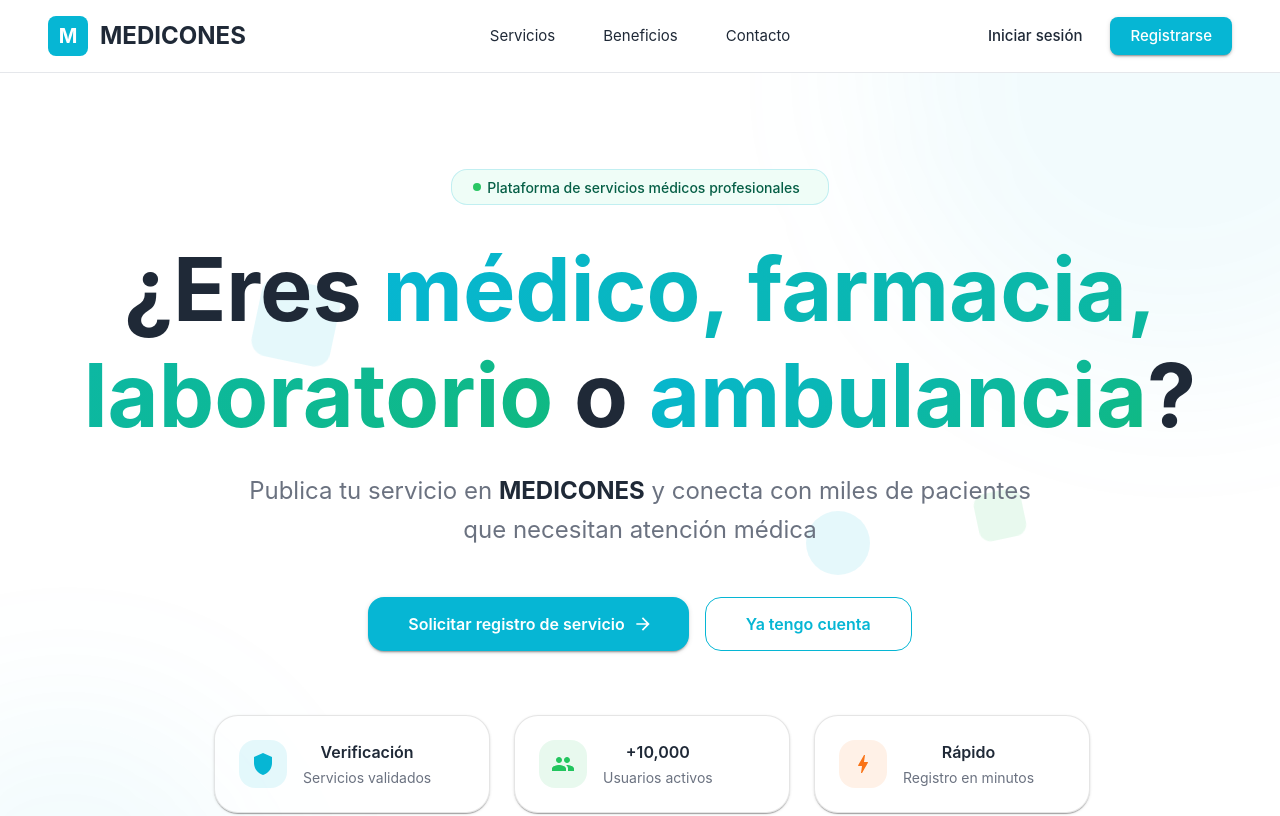
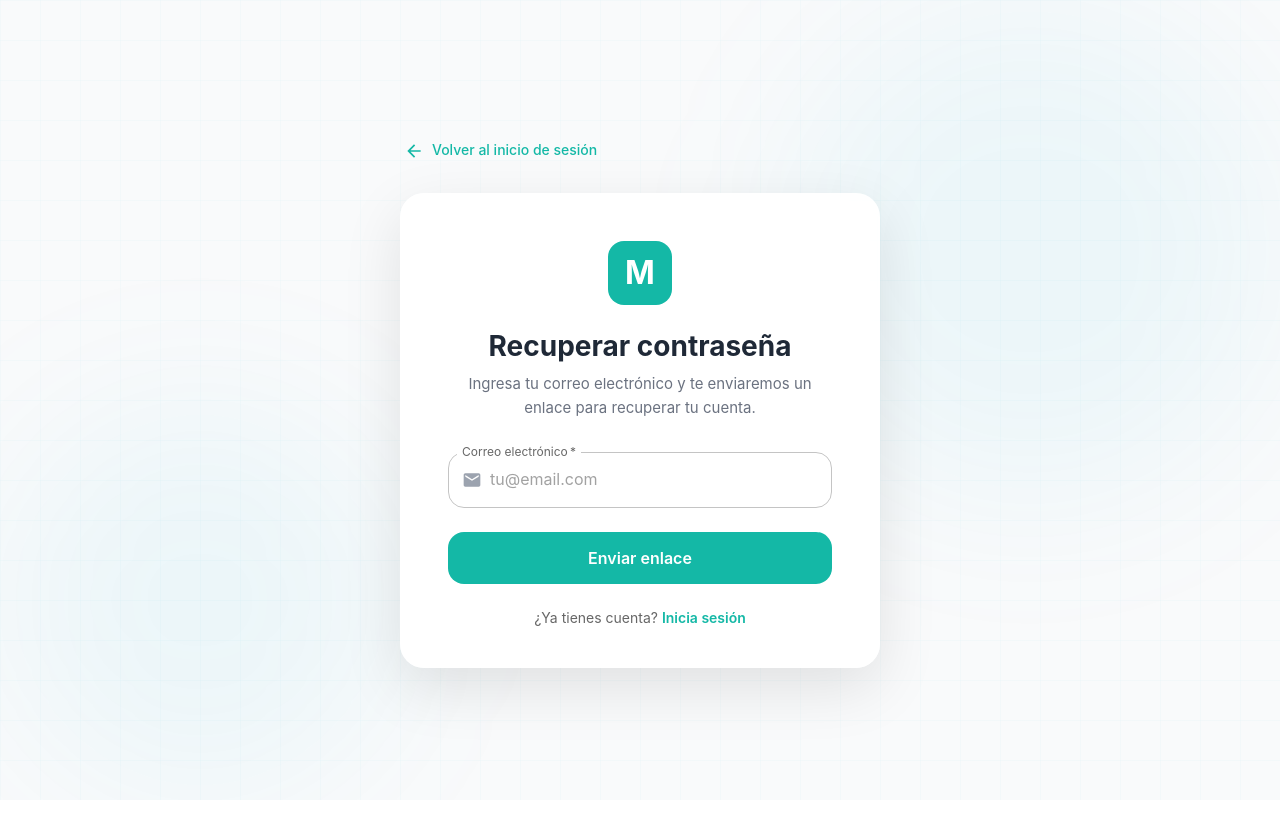
Before and after one commit to MediConnet/MediConnet, a React (Vite) app: page /forgot-password in a window 1280 px wide. Before the commit this address led to /home. Shown: the top 816 px of the page. Built offline with nearby package versions, Linux system fonts and the light colour scheme.

Commit message:
feat(password-recovery): implementar formulario/pantalla de recuperación de contraseña

```diff
--- a/src/app/router/AppRouter.tsx
+++ b/src/app/router/AppRouter.tsx
@@ -46,6 +46,7 @@ import { LaboratoryDashboardPage } from "../../features/laboratories/presentatio
 
 // Pages - Insumos & Checkout & Search
 import { AmbulanceAdsPage } from "../../features/ambulance-panel/presentation/pages/AmbulanceAdsPage";
+import { ForgotPasswordPage } from "../../features/auth/presentation/pages/ForgotPasswordPage";
 import { CheckoutPage } from "../../features/booking/presentation/pages/CheckoutPage";
 import { PharmacyAdsPage } from "../../features/pharmacy-panel/presentation/pages/PharmacyAdsPage";
 import { PharmacyReviewsPage } from "../../features/pharmacy-panel/presentation/pages/PharmacyReviewsPage";
@@ -63,6 +64,7 @@ export const AppRouter = () => {
         <Route element={<AuthLayout />}>
           <Route path="/login" element={<LoginPage />} />
           <Route path="/register" element={<RegisterPage />} />
+          <Route path="/forgot-password" element={<ForgotPasswordPage />} />
         </Route>
 
         {/* --- Rutas públicas con Layout Principal --- */}
--- a/src/features/auth/presentation/pages/ForgotPasswordPage.tsx
+++ b/src/features/auth/presentation/pages/ForgotPasswordPage.tsx
@@ -1,34 +1,40 @@
-import { useState } from 'react';
-import { useNavigate } from 'react-router-dom';
+import {
+  ArrowBack,
+  CheckCircleOutline,
+  Email as EmailIcon,
+} from "@mui/icons-material";
 import {
   Box,
+  Button,
   Card,
   CardContent,
-  TextField,
-  Button,
-  Typography,
+  CircularProgress,
   InputAdornment,
   Link,
-  Alert,
-} from '@mui/material';
-import { Email as EmailIcon, ArrowBack } from '@mui/icons-material';
-import { useSendResetPassword } from '../hooks/useSendResetPassword';
-import { ROUTES } from '../../../../app/config/constants';
+  TextField,
+  Typography,
+} from "@mui/material";
+import { useState } from "react";
+import { Link as RouterLink, useNavigate } from "react-router-dom";
+import { ROUTES } from "../../../../app/config/constants";
+import { useSendResetPassword } from "../hooks/useSendResetPassword";
 
 export const ForgotPasswordPage = () => {
   const navigate = useNavigate();
-  const [email, setEmail] = useState('');
-  const [error, setError] = useState('');
+  const [email, setEmail] = useState("");
+  const [error, setError] = useState("");
   const [success, setSuccess] = useState(false);
+
+  // Hook de Clean Architecture
   const sendResetPassword = useSendResetPassword();
 
   const handleSubmit = async (e: React.FormEvent) => {
     e.preventDefault();
-    setError('');
+    setError("");
     setSuccess(false);
 
     if (!email) {
-      setError('Por favor ingresa tu correo electrónico');
+      setError("Por favor ingresa tu correo electrónico");
       return;
     }
 
@@ -40,147 +46,283 @@ export const ForgotPasswordPage = () => {
         setError(response.message);
       }
     } catch (err) {
-      setError('Ocurrió un error al enviar el enlace. Por favor intenta nuevamente.');
+      setError("Ocurrió un error al enviar el enlace. Intenta nuevamente.");
     }
   };
 
   return (
     <Box
       sx={{
-        minHeight: '100vh',
-        width: '100vw',
-        display: 'flex',
-        alignItems: 'center',
-        justifyContent: 'center',
-        backgroundColor: '#f0f9ff',
-        position: 'relative',
-        overflow: 'hidden',
-        m: 0,
+        minHeight: "100vh",
+        display: "flex",
+        alignItems: "center",
+        justifyContent: "center",
         p: 2,
+        position: "relative",
+        overflow: "hidden",
+        backgroundColor: "#f9fafb",
       }}
     >
-      <Card
+      {/* --- EFECTOS DE FONDO (Igual que Login) --- */}
+      <Box
         sx={{
-          maxWidth: 480,
-          width: '100%',
-          borderRadius: { xs: 2, sm: 3 },
-          boxShadow: '0 20px 60px rgba(0, 0, 0, 0.1)',
-          position: 'relative',
+          position: "absolute",
+          inset: 0,
+          opacity: 0.3,
+          backgroundImage: `
+            linear-gradient(rgba(6, 182, 212, 0.08) 1px, transparent 1px),
+            linear-gradient(90deg, rgba(6, 182, 212, 0.08) 1px, transparent 1px)
+          `,
+          backgroundSize: "40px 40px",
+        }}
+      />
+      <Box
+        sx={{
+          position: "absolute",
+          top: 0,
+          right: 0,
+          width: "500px",
+          height: "500px",
+          background: "rgba(6, 182, 212, 0.05)",
+          borderRadius: "50%",
+          filter: "blur(80px)",
+        }}
+      />
+      <Box
+        sx={{
+          position: "absolute",
+          bottom: 0,
+          left: 0,
+          width: "400px",
+          height: "400px",
+          background: "rgba(6, 182, 212, 0.05)",
+          borderRadius: "50%",
+          filter: "blur(80px)",
+        }}
+      />
+
+      <Box
+        sx={{
+          position: "relative",
           zIndex: 1,
-        }}
-      >
-        <CardContent sx={{ p: { xs: 3, sm: 4 }, '&:last-child': { pb: { xs: 3, sm: 4 } } }}>
-          {/* Link de volver */}
-          <Link
-            component="button"
-            onClick={() => navigate(ROUTES.HOME)}
-            underline="hover"
-            sx={{
-              display: 'flex',
-              alignItems: 'center',
-              gap: 0.5,
-              mb: 3,
-              color: '#64748b',
-              fontSize: '0.875rem',
-              textTransform: 'none',
-              cursor: 'pointer',
-              '&:hover': {
-                color: '#1e293b',
+          width: "100%",
+          maxWidth: "480px",
+          animation: "scaleIn 0.5s ease-out",
+          "@keyframes scaleIn": {
+            from: { opacity: 0, transform: "scale(0.95)" },
+            to: { opacity: 1, transform: "scale(1)" },
           },
         }}
       >
-            <ArrowBack sx={{ fontSize: 18 }} />
+        {/* Botón Volver (Estilo link superior) */}
+        <Button
+          component={RouterLink}
+          to={ROUTES.LOGIN}
+          startIcon={<ArrowBack />}
+          sx={{
+            mb: 3,
+            color: "#14b8a6",
+            fontWeight: 500,
+            textTransform: "none",
+            "&:hover": {
+              backgroundColor: "rgba(20, 184, 166, 0.1)",
+            },
+          }}
+        >
           Volver al inicio de sesión
-          </Link>
+        </Button>
 
-          {/* Título */}
+        <Card
+          sx={{
+            borderRadius: 3,
+            p: 2,
+            boxShadow: "0 20px 60px rgba(0, 0, 0, 0.1)",
+            backgroundColor: "rgba(255, 255, 255, 0.95)",
+            backdropFilter: "blur(10px)",
+          }}
+        >
+          <CardContent sx={{ textAlign: "center", p: { xs: 3, sm: 4 } }}>
+            {/* LOGO (Igual que Login) */}
+            <Box sx={{ display: "flex", justifyContent: "center", mb: 3 }}>
+              <Box
+                sx={{
+                  width: 64,
+                  height: 64,
+                  borderRadius: 2,
+                  backgroundColor: "#14b8a6",
+                  display: "flex",
+                  alignItems: "center",
+                  justifyContent: "center",
+                }}
+              >
+                <Typography
+                  sx={{ color: "white", fontWeight: 700, fontSize: "2rem" }}
+                >
+                  M
+                </Typography>
+              </Box>
+            </Box>
+
+            {success ? (
+              // --- VISTA DE ÉXITO ---
+              <Box sx={{ animation: "fadeIn 0.5s ease-in" }}>
+                <CheckCircleOutline
+                  sx={{ fontSize: 60, color: "#14b8a6", mb: 2 }}
+                />
+                <Typography
+                  variant="h5"
+                  fontWeight={700}
+                  color="#1f2937"
+                  gutterBottom
+                >
+                  ¡Correo enviado!
+                </Typography>
+                <Typography
+                  variant="body1"
+                  color="text.secondary"
+                  sx={{ mb: 4 }}
+                >
+                  Hemos enviado las instrucciones para restablecer tu contraseña
+                  a <strong>{email}</strong>.
+                </Typography>
+                <Button
+                  fullWidth
+                  variant="outlined"
+                  onClick={() => navigate(ROUTES.LOGIN)}
+                  sx={{
+                    py: 1.5,
+                    borderRadius: 2,
+                    borderColor: "#14b8a6",
+                    color: "#14b8a6",
+                    fontWeight: 600,
+                    textTransform: "none",
+                    "&:hover": {
+                      borderColor: "#0d9488",
+                      backgroundColor: "rgba(20, 184, 166, 0.05)",
+                    },
+                  }}
+                >
+                  Volver al Login
+                </Button>
+              </Box>
+            ) : (
+              // --- FORMULARIO DE RECUPERACIÓN ---
+              <>
                 <Typography
                   variant="h4"
-            component="h1"
                   sx={{
                     fontWeight: 700,
-              mb: 1.5,
-              color: '#1e293b',
-              fontSize: '1.75rem',
+                    mb: 1,
+                    color: "#1f2937",
+                    fontSize: "1.75rem",
                   }}
                 >
-            Restablecer su contraseña
+                  Recuperar contraseña
                 </Typography>
-
-          {/* Instrucciones */}
                 <Typography
-            variant="body1"
+                  variant="body2"
                   sx={{
-              color: '#64748b',
-              mb: 3,
-              fontSize: '0.9375rem',
+                    color: "#6b7280",
+                    mb: 4,
+                    fontSize: "0.9375rem",
                     lineHeight: 1.6,
                   }}
                 >
-            Ingresa tu correo electrónico y te enviaremos un enlace para restablecer tu contraseña
+                  Ingresa tu correo electrónico y te enviaremos un enlace para
+                  recuperar tu cuenta.
                 </Typography>
 
-          {/* Mensaje de éxito */}
-          {success && (
-            <Alert severity="success" sx={{ mb: 3 }}>
-              Se ha enviado un enlace de restablecimiento a tu correo electrónico. Por favor revisa tu bandeja de entrada.
-            </Alert>
-          )}
-
-          {/* Formulario */}
                 <Box component="form" onSubmit={handleSubmit}>
+                  <Box sx={{ mb: 3 }}>
                     <TextField
                       fullWidth
                       label="Correo electrónico"
                       type="email"
+                      placeholder="tu@email.com"
                       value={email}
                       onChange={(e) => setEmail(e.target.value)}
-              placeholder="tu@ejemplo.com"
-              margin="normal"
                       required
-              disabled={success || sendResetPassword.isPending}
-              error={!!error && !success}
-              helperText={error && !success ? error : ''}
-              sx={{ mb: 3 }}
+                      disabled={sendResetPassword.isPending}
+                      error={!!error}
+                      helperText={error}
+                      sx={{
+                        "& .MuiOutlinedInput-root": {
+                          borderRadius: 2,
+                        },
+                      }}
                       InputProps={{
                         startAdornment: (
                           <InputAdornment position="start">
-                    <EmailIcon sx={{ color: '#9ca3af' }} />
+                            <EmailIcon
+                              sx={{ color: "#9ca3af", fontSize: 20 }}
+                            />
                           </InputAdornment>
                         ),
                       }}
                     />
+                  </Box>
 
-            {/* Botón de envío */}
                   <Button
                     type="submit"
                     fullWidth
                     variant="contained"
-              disabled={success || sendResetPassword.isPending}
+                    disabled={sendResetPassword.isPending}
                     sx={{
                       py: 1.5,
-                backgroundColor: '#1e293b',
-                color: 'white',
-                textTransform: 'none',
-                fontSize: '1rem',
+                      backgroundColor: "#14b8a6",
+                      color: "white",
+                      textTransform: "none",
+                      fontSize: "1rem",
                       fontWeight: 600,
                       borderRadius: 2,
-                boxShadow: '0 4px 12px rgba(30, 41, 59, 0.2)',
-                '&:hover': {
-                  backgroundColor: '#334155',
-                  boxShadow: '0 6px 16px rgba(30, 41, 59, 0.3)',
+                      boxShadow: "none",
+                      "&:hover": {
+                        backgroundColor: "#0d9488",
+                        boxShadow: "0 4px 12px rgba(13, 148, 136, 0.2)",
                       },
-                '&:disabled': {
-                  backgroundColor: '#cbd5e1',
-                  color: '#94a3b8',
+                      "&:disabled": {
+                        backgroundColor: "#cbd5e1",
                       },
                     }}
                   >
-              {sendResetPassword.isPending ? 'Enviando...' : 'Enviar enlace de restablecimiento'}
+                    {sendResetPassword.isPending ? (
+                      <>
+                        <CircularProgress
+                          size={20}
+                          sx={{ mr: 1, color: "white" }}
+                        />
+                        Enviando...
+                      </>
+                    ) : (
+                      "Enviar enlace"
+                    )}
                   </Button>
                 </Box>
+
+                <Box sx={{ mt: 3, textAlign: "center" }}>
+                  <Typography variant="body2" color="text.secondary">
+                    ¿Ya tienes cuenta?{" "}
+                    <Link
+                      component={RouterLink}
+                      to={ROUTES.LOGIN}
+                      sx={{
+                        color: "#14b8a6",
+                        fontWeight: 600,
+                        textDecoration: "none",
+                        "&:hover": {
+                          textDecoration: "underline",
+                        },
+                      }}
+                    >
+                      Inicia sesión
+                    </Link>
+                  </Typography>
+                </Box>
+              </>
+            )}
           </CardContent>
         </Card>
       </Box>
+    </Box>
   );
 };
```
Lines whose indentation alone changed are shown as unchanged.
